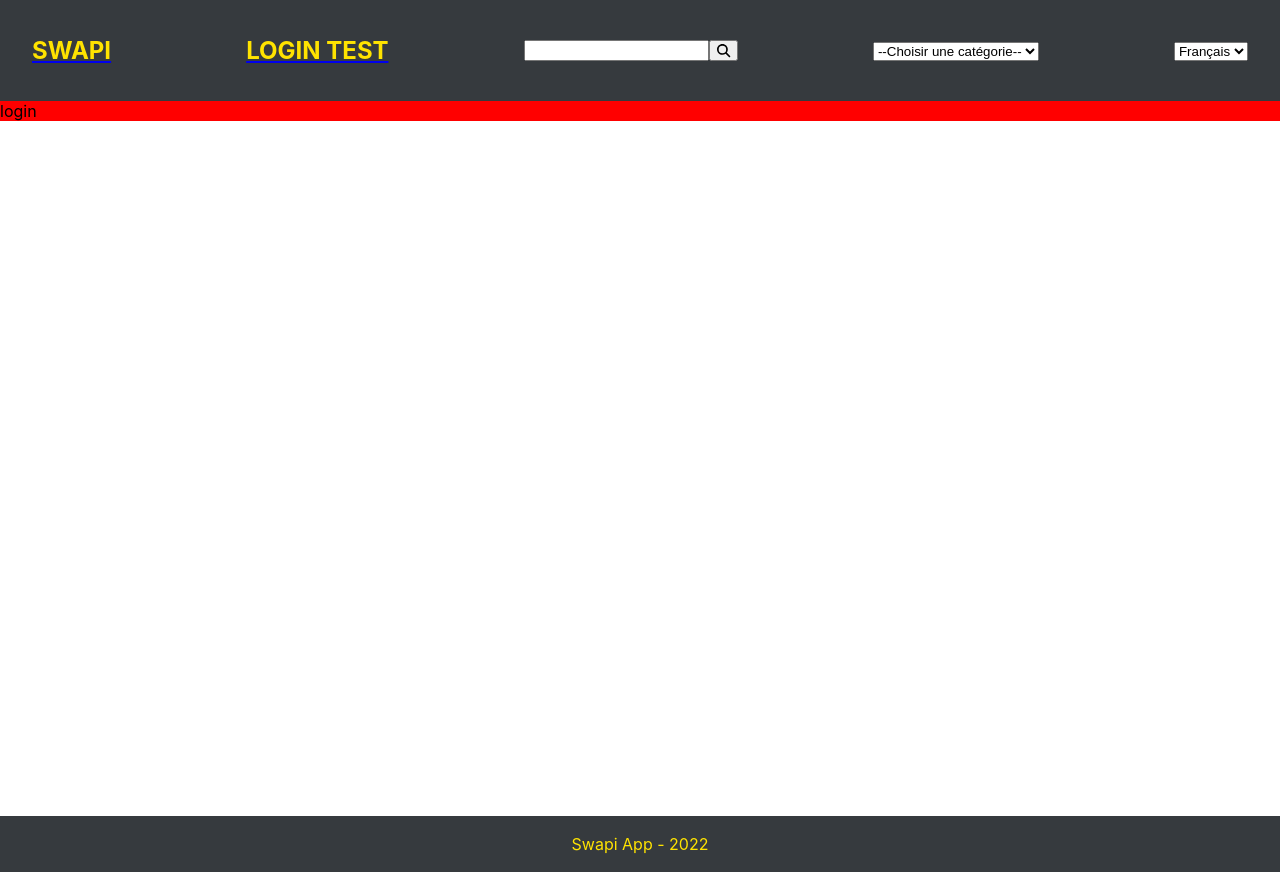
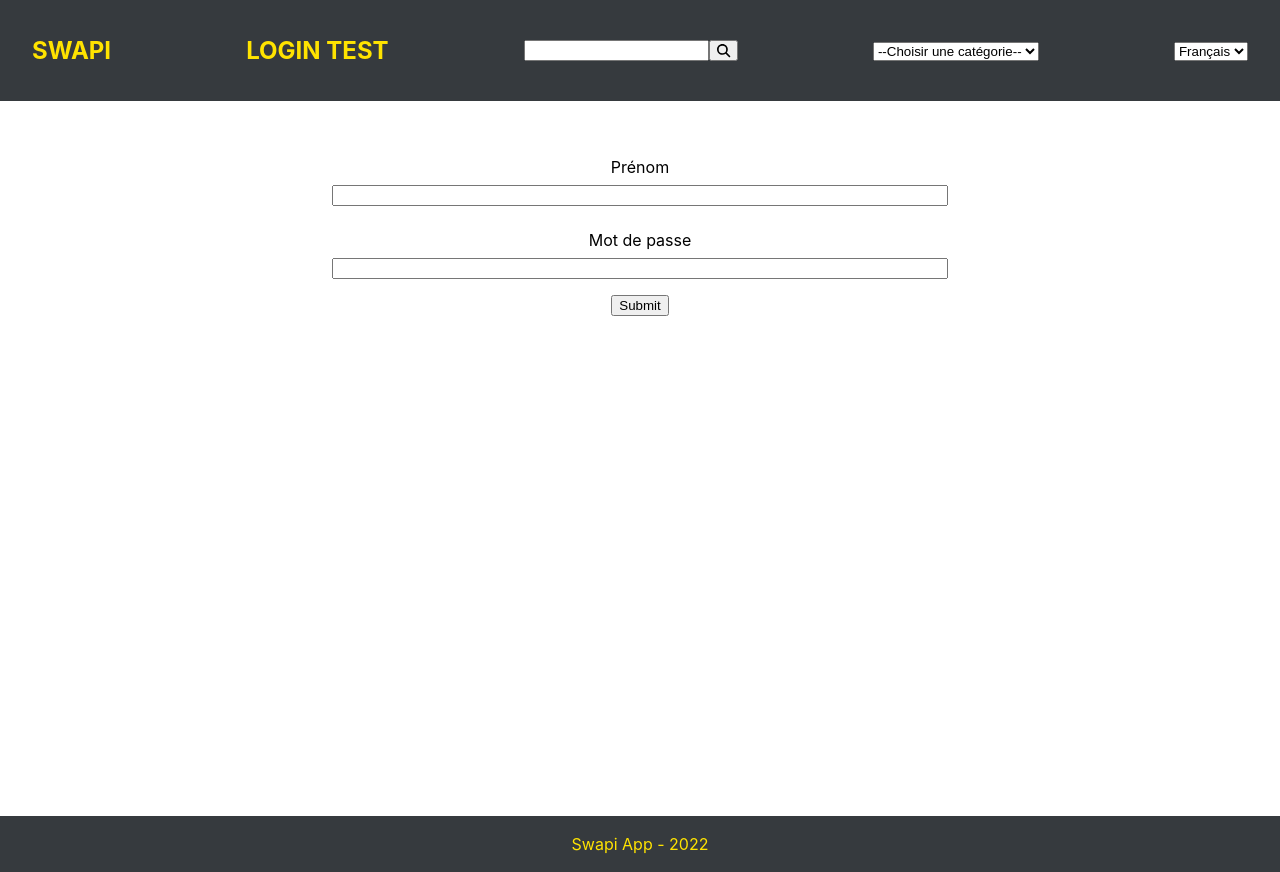
Before and after one commit to Aurel-GitHub/swapi-client, a React (Create React App) app: page /se-connecter in a window 1280 px wide. Built offline with nearby package versions, Linux system fonts and the light colour scheme.

Commit message:
add loginForm

```diff
--- a/src/layout/header/header.tsx
+++ b/src/layout/header/header.tsx
@@ -2,16 +2,17 @@ import DropdownCategories from '../../components/inputs/dropdown-categories';
 import InputLanguage from '../../components/inputs/input-language';
 import InputSearch from '../../components/inputs/input-search';
 import styles from './header.module.css';
+import '../../styles/global/global.css';
 import { Link } from 'react-router-dom';
 
 export default function Header(): JSX.Element {
   return (
     <header>
       <nav className={styles.navHeader}>
-        <Link to='/'>
+        <Link to='/' className='decorationNone'>
           <h1 className={styles.logo}>swapi</h1>
         </Link>
-        <Link to='/se-connecter'>
+        <Link to='/se-connecter' className='decorationNone'>
           <h1 className={styles.logo}>LOGIN TEST</h1>
         </Link>
         <InputSearch />
--- a/src/pages/login/login.module.css
+++ b/src/pages/login/login.module.css
@@ -1,3 +1,16 @@
-.loginContainer {
-  background-color: red;
+.formLogin {
+  display: flex;
+  flex-direction: column;
+  padding: 1rem;
+  margin: 2rem 1rem;
+  border-radius: 6px;
+  align-items: center;
 }
+
+.formLabel {
+  margin: 0.5rem 0rem;
+}
+.formInput {
+  width: 50%;
+  margin-bottom: 1rem;
+}
--- a/src/pages/login/login.tsx
+++ b/src/pages/login/login.tsx
@@ -1,4 +1,36 @@
 import styles from './login.module.css';
+import { useForm } from 'react-hook-form';
+
+type LoginForm = {
+  firstname: string;
+  password: string;
+};
+
 export default function Login(): JSX.Element {
-  return <div className={styles.loginContainer}>login</div>;
+  const {
+    register,
+    handleSubmit,
+    formState: { errors },
+  } = useForm();
+  function onSubmit(data: LoginForm): void {
+    return console.log(data);
+  }
+
+  return (
+    <form onSubmit={handleSubmit(() => onSubmit)} className={styles.formLogin}>
+      <label className={styles.formLabel}>Prénom</label>
+      <input className={styles.formInput} {...register('firstname', { required: true })} />
+      {errors.exampleRequired && <span>Ce champs est requis</span>}
+
+      <label className={styles.formLabel}>Mot de passe</label>
+      <input
+        type='password'
+        className={styles.formInput}
+        {...register('exampleRequired', { required: true })}
+      />
+      {errors.exampleRequired && <span>Ce champs est requis</span>}
+
+      <input type='submit' className={styles.formBtn} />
+    </form>
+  );
 }
--- a/src/styles/global/global.css
+++ b/src/styles/global/global.css
@@ -1,3 +1,9 @@
+/* Global style */
+.decorationNone {
+  text-decoration: none !important;
+}
+
+/* Responsive */
 @media (max-width: 700px) {
   .marginTopRes {
     margin: 1vh;
```
